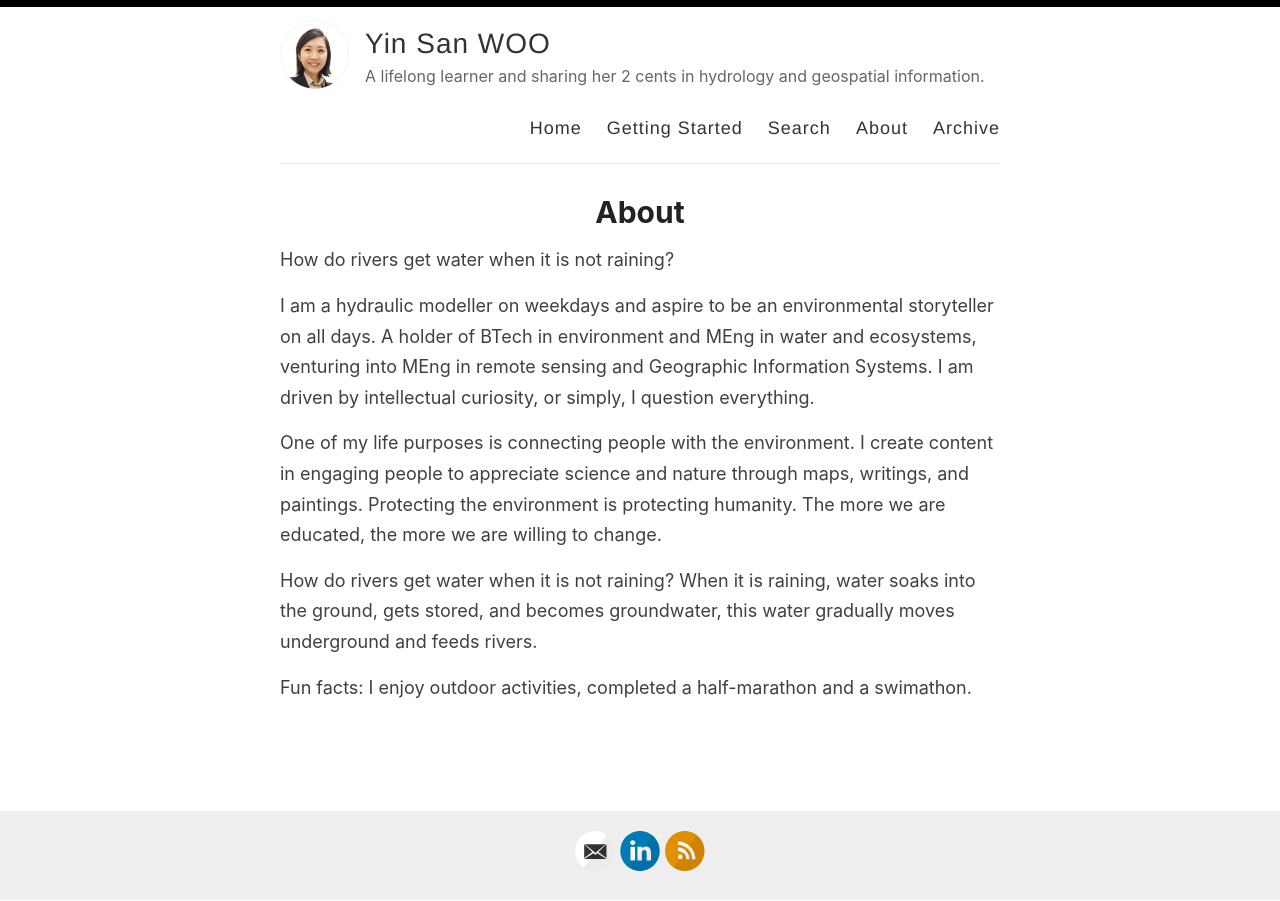
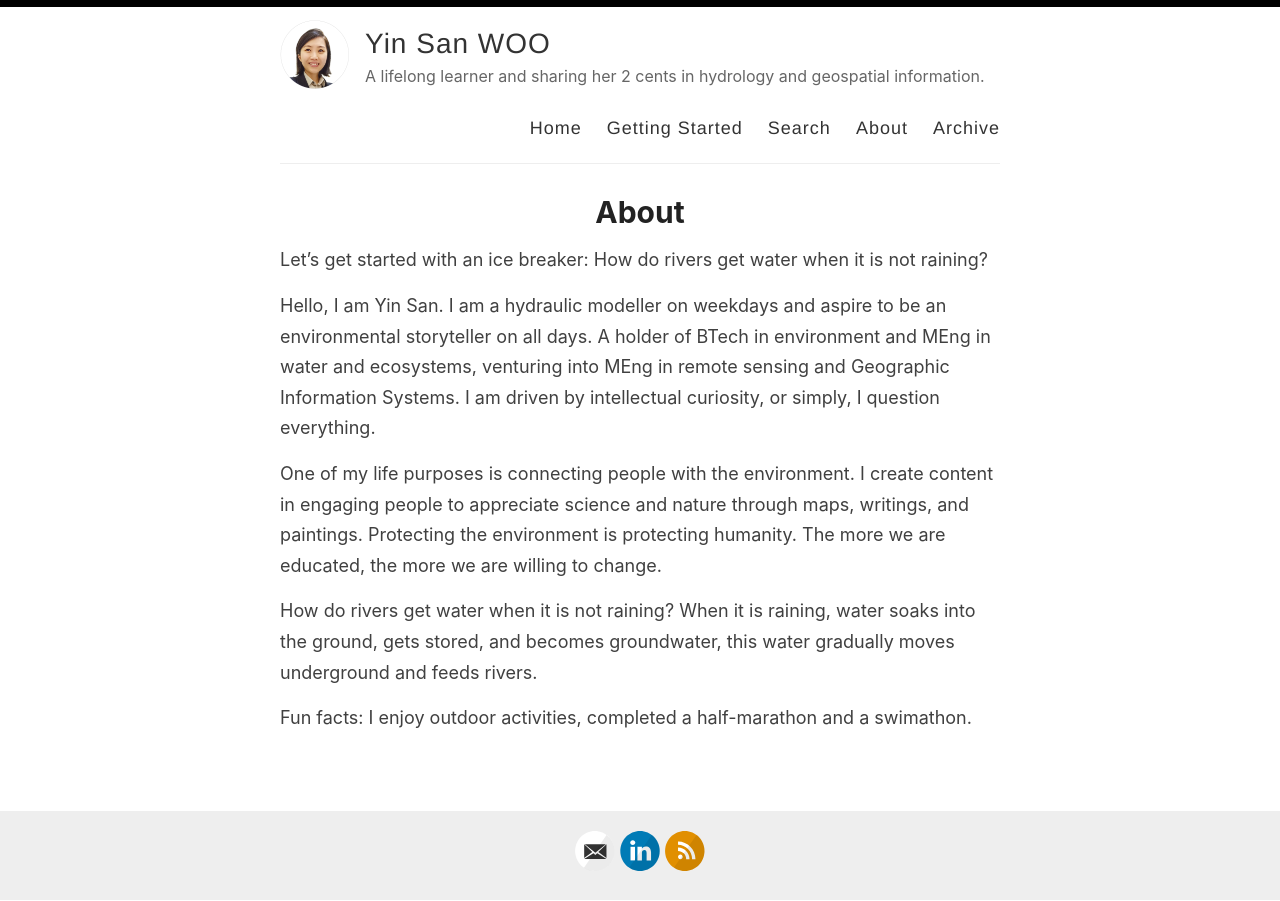
Before and after one commit to yinsanwoo/yinsanwoo.github.io, a Jekyll site: the page built from _pages/about.md, in a window 1280 px wide. Built offline with Jekyll 4.4.1, drawn with Linux system fonts in a browser that asks for light colours.

Commit message:
Update about.md

```diff
--- a/_pages/about.md
+++ b/_pages/about.md
@@ -3,10 +3,9 @@ layout: page
 title: About
 permalink: /about/
 ---
+Let's get started with an ice breaker: How do rivers get water when it is not raining?
 
-How do rivers get water when it is not raining?
-
-I am a hydraulic modeller on weekdays and aspire to be an environmental storyteller on all days. A holder of BTech in environment and MEng in water and ecosystems, venturing into MEng in remote sensing and Geographic Information Systems. I am driven by intellectual curiosity, or simply, I question everything.
+Hello, I am Yin San. I am a hydraulic modeller on weekdays and aspire to be an environmental storyteller on all days. A holder of BTech in environment and MEng in water and ecosystems, venturing into MEng in remote sensing and Geographic Information Systems. I am driven by intellectual curiosity, or simply, I question everything.
 
 One of my life purposes is connecting people with the environment. I create content in engaging people to appreciate science and nature through maps, writings, and paintings. Protecting the environment is protecting humanity. The more we are educated, the more we are willing to change.
 
```
